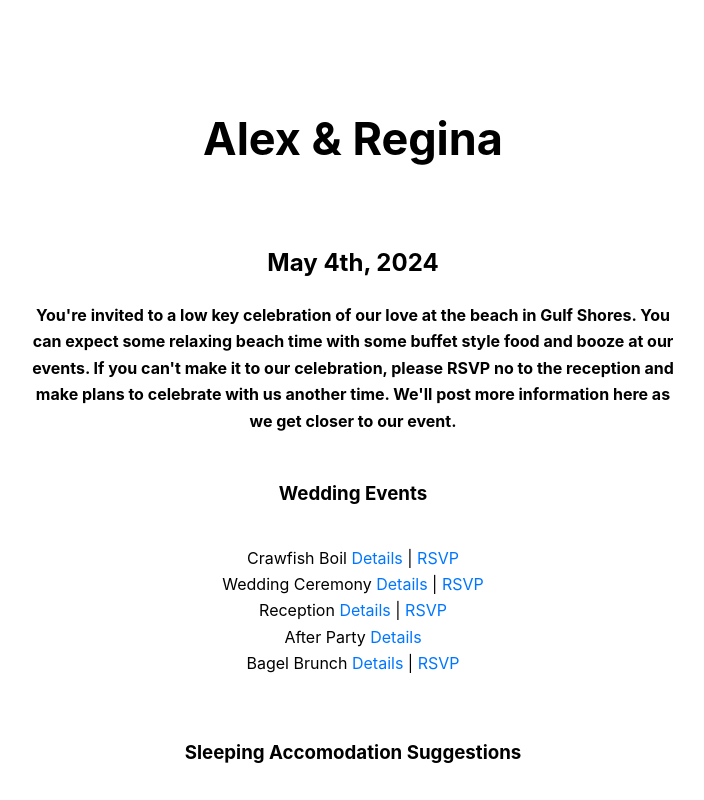
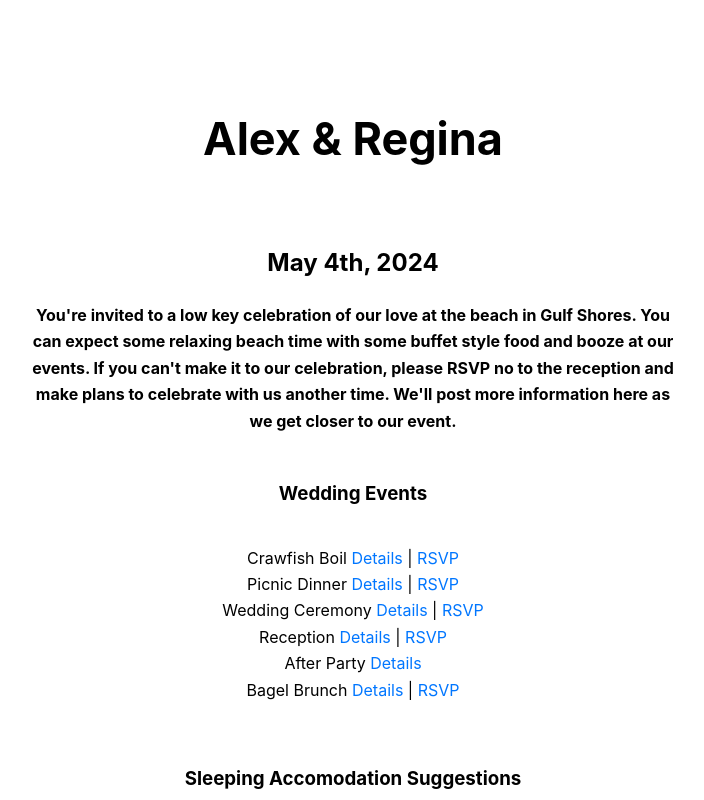
Before and after one commit to Human-Coop/create-react-app, a React (Create React App) app: page / in a window 1280 px wide. Shown: the top 800 px of the page, without its empty margins (287-991 px from the left). Built offline with nearby package versions, Linux system fonts and the light colour scheme; no server answers.

Commit message:
add dinner

```diff
--- a/src/App.js
+++ b/src/App.js
@@ -11,6 +11,8 @@ function App() {
   const [ countdown, setCountdown] = useState(null);
   const [togglecrawfishBoil, setTogglecrawfishBoil] = useState(false);
   const [togglecrawfishBoilRSVP, setTogglecrawfishBoilRSVP] = useState(false);
+  const [toggledinner, setToggledinner] = useState(false);
+  const [toggledinnerRSVP, setToggledinnerRSVP] = useState(false);
   const [toggleceremony, setToggleceremony] = useState(false);
   const [toggleceremonyRSVP, setToggleceremonyRSVP] = useState(false);
   const [togglereception, setTogglereception] = useState(false);
@@ -45,11 +47,28 @@ function App() {
       rsvpForm: "https://docs.google.com/forms/d/e/1FAIpQLScuV7-xgnQ-ytCvIVNLC2rEnZhBU63JP8zCAIM7Xk-rqL5ELA/viewform?embedded=true"
     },
     {
+      name: "Picnic Dinner",
+      id: "dinner",
+      picture: "https://lh3.googleusercontent.com/pw/AJFCJaXpGzgisKIGrXipFGEsGxCU1OmccA8LtjMIfZcjkJviV5u6ZoV-3jA_YliNcok3_k_HKmJA2K1iDV6r2OgStjLLNnqI9Qda9MWKt8es1N6-avphppDyB2GjChJuEAYz8i-toGgD3QrdGWr4DU4fLrTy=w1348-h1798-s-no?authuser=0",
+      time: "5:00pm May 4th 2024",
+      maplink: "https://www.google.com/maps/place/Beach+Pavilion,+Gulf+Shores,+AL+36542/@30.2547154,-87.6458773,17z/data=!3m1!4b1!4m20!1m13!4m12!1m4!2m2!1d-90.0653353!2d29.9855988!4e1!1m6!1m2!1s0x889a04421f14e28d:0x3ef4a41149165c79!2sBeach+Pavilion,+Gulf+Shores,+AL+36542!2m2!1d-87.6433024!2d30.2547108!3m5!1s0x889a04421f14e28d:0x3ef4a41149165c79!8m2!3d30.2547108!4d-87.6433024!16s%2Fg%2F11c0rvzkhv?entry=ttu",
+      location: "Beach Pavillion Access",
+      description: "We will be serving dinner at the beach pavillion \n"+
+      "before our ceremony. Due to state park regulations, non-alcoholic drinks will be served. \n"+
+      "Don't worry we'll celebrate with drinks at the reception, we just wanted everyone to enjoy the view with dinner! \n",
+      toggle: setToggledinner,
+      state: toggledinner,
+      rsvp: "href",
+      rsvpState: toggledinnerRSVP,
+      rsvptoggle: setToggledinnerRSVP,
+      rsvpForm: "https://docs.google.com/forms/d/e/1FAIpQLScrGSfyP9-hyHvS9F2lT77PBhZ5PpPLY9iywJ1TR2S8-ErYog/viewform?embedded=true"
+    },
+    {
       name: "Wedding Ceremony",
       id: "ceremony",
       picture: "https://lh3.googleusercontent.com/ERxA92oLks3BaLdRmCsbOFjbl6VnVePLFyfizFvOPoWpqj9XUmQI_-xl_0fduiNUa_gaB6iDfcyRyOzJ7mRek7p2_YVqVeqsFmdRMCunkNG0aOY8l2pNZiuG_nOjCmXXCHSdJNP3SQ7ajQtnZhhCQHrJ3LGSfLwR5QfLWuakeBHABsiUzV1AD7VF9JHjGxKXCZ6Pbnk_lBgWtVWr44UWWrGhkYPo-VBjJUruf6co86ZGhyr6Umi9cj2teuULV0IwqBdGa8zmvOkk_EHHzVHLYtTaoeAY3ztEo8zfRl8WVxb0O0FDqElrqNqODNGhEPVb50Ub3mLfrhLi_vHwetOiRWYcP2QmwAhNk5CL3Yn99Mc0hoHJRqMiJVb02ja1xzQ7skBgLUF0-PsSvYxZpF2v_B6EzDVWBLNQEiKTPz68F3msEbtZAginshU4Zha-CYQnE8ehVGHGPlkCFKNjWWFLUHP1hqhO3m35G5hvQd2FedrYxDSt2xzaOd2hR6GAvxp91KKyMjAyc44DVPBN7UxgZDQIrRp8mf292IDvH4oyyqQAyCuPu5aVKkNk-FyPwVuXGXfcyzvivezKt6SyTCLtICJcwgqymyUrInMTfdkseTyXlwq4fM-Xl7oesPl0geV2KVKJPtUglCUmGnkKn8aEWm1XJ6hGY4uWfGkE2rXBnfmSIVifa19i223IChPv41mEEKwt4xq3mPxUTRXal6_CjzwNoB2MFV_S5LUQfElbtG4-v9h4pMTCvJbqgLuyWioJItXXiMTyyuwvi9O_qoNJ-TpRur2H5wVG0F3geu2y5M6uLosbRCvmjRuntOvCwSU6tIVq0lA0gIrp1-oczqUAJG5J0EBJTP2rQedx0t94T43K61jpPLSy06iemKTa98l9l_XNUZvKYsD0Z7ofFhJpPIDV1u4hKwDNXUCLzB74ytX40n1ymTNPXwOATLMJJbzP5BiKInHe-ndM-QivMH3j4Tce9zWZUdSSxvjX_MRKaUE=w958-h719-no?authuser=0",
       time: "6:00pm May 4th 2024",
-      maplink: "href",
+      maplink: "https://www.google.com/maps/place/Beach+Pavilion,+Gulf+Shores,+AL+36542/@30.2547154,-87.6458773,17z/data=!3m1!4b1!4m20!1m13!4m12!1m4!2m2!1d-90.0653353!2d29.9855988!4e1!1m6!1m2!1s0x889a04421f14e28d:0x3ef4a41149165c79!2sBeach+Pavilion,+Gulf+Shores,+AL+36542!2m2!1d-87.6433024!2d30.2547108!3m5!1s0x889a04421f14e28d:0x3ef4a41149165c79!8m2!3d30.2547108!4d-87.6433024!16s%2Fg%2F11c0rvzkhv?entry=ttu",
       location: "Beach Pavillion Access",
       description: "Attire: We trust you to wear whatever \n"+
       "combination of festive and comfortable that makes you feel your best. Fancy shorts, short sleeves, \n"+
@@ -71,7 +90,7 @@ function App() {
       time: "7:00 - 10:00 pm May 4th 2024",
       maplink: "href",
       location: "Activities Center",
-      description: "The reception is a 20 minute walk or 10 minute bike ride on protected trails. It is 5 minutes by car.",
+      description: "We'll celebrate with snacks, desserts and drinks! The reception is a 20 minute walk or 10 minute bike ride on protected trails. It is 5 minutes by car.",
       toggle: setTogglereception,
       state: togglereception,
       rsvp: "href",
```
